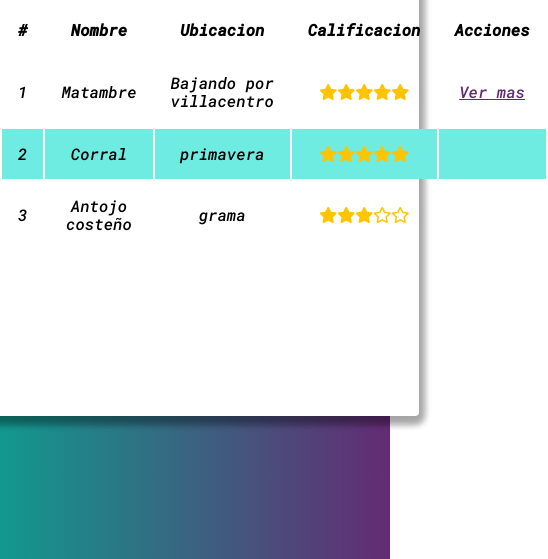
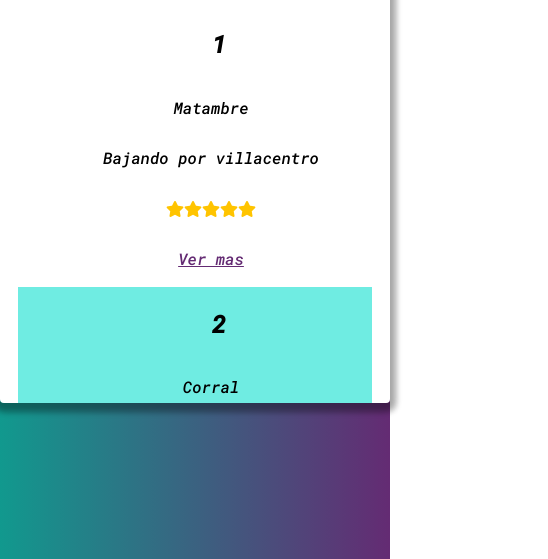
Before and after one commit to jcsq20/Pruebas-mipagina, a plain HTML site: page boletines/index.html in a window 390 px wide. Shown: the part 285-844 px from the top of the page, 548 px wide, since content can reach past the window. Drawn offline with nearby package versions, Linux system fonts and the light colour scheme.

Commit message:
algunos cambios responsive
cambios actuales casi completos dle resposive

```diff
--- a/boletines/assets/CSS/main.css
+++ b/boletines/assets/CSS/main.css
@@ -20,6 +20,9 @@ a{
 a:hover{/* el estado hover es cuando el maouse pasa por el elemento va de 0 a 1 */
     opacity: 0.8;
 }
+img{
+    max-width: 100%;
+}
 .titulo{
     text-transform: uppercase;
     text-align: center;
@@ -35,15 +38,15 @@ a:hover{/* el estado hover es cuando el maouse pasa por el elemento va de 0 a 1
 }
 .content{
     max-width: 960px;
-    max-height: 500px;
     width: 100%;
-    height: 100%;
+    height: 80vh;
     background-color: white;
     /* box-shadow: diferenciaHorizontal diferenciaVertical desenfoque amplitud color; --spmbreado*/
     box-shadow: 0 3px 6px 6px rgba(0, 0, 0, 0.16), 0 3px 6px 6px rgba(0, 0, 0, 0.23);
     border-radius: 4px;
     position: relative;
     padding: 1.8em;
+    overflow: scroll;
 
 }
 .actions{
@@ -98,7 +101,7 @@ a:hover{/* el estado hover es cuando el maouse pasa por el elemento va de 0 a 1
 .position{
     background-color: #6fece2;
     color: black;
-    padding: 10px;
+    padding: 0.5em;
     border-radius: 8px;
     margin-right: 0.5em;
 }
@@ -106,9 +109,32 @@ a:hover{/* el estado hover es cuando el maouse pasa por el elemento va de 0 a 1
     font-weight: bold;
     color: #642B73;
     font-size: 1.2em;
+    margin-top:2em;
+    display: inline-block;
 }
 .imagen{
     float: left;/* poner el texto a la derecho */
     margin-right: 1em; /* separacion */
     height: 250px;
 }
+@media (max-width:600px){
+    .content{
+        padding: 1em;
+    }
+    td{
+        display: block;
+        width: 100%;
+    }
+    td:nth-of-type(1){
+        font-size: 1.5em;
+        font-weight: 700;
+    }
+    th{
+        display: none;
+    }
+}
+@media (min-height:550px){
+    .content{
+        height: 500px;
+    }
+}
--- a/boletines/index.html
+++ b/boletines/index.html
@@ -3,6 +3,7 @@
 <head>
     <meta charset="UTF-8">
     <title>Las mejores comidas de mi ciudad</title>
+    <meta name="viewport" content="width=device-width,initial-scale=1.0">
     <link href="https://fonts.googleapis.com/css2?family=Roboto+Mono:ital,wght@1,500&display=swap" rel="stylesheet">
     <link href="./assets/CSS/main.css" rel="stylesheet">
     <link href="./assets/CSS/animate.css" rel="stylesheet">
```
Also changed, not shown: boletines/restaurantes/matambre.html (+1 -0 lines).
